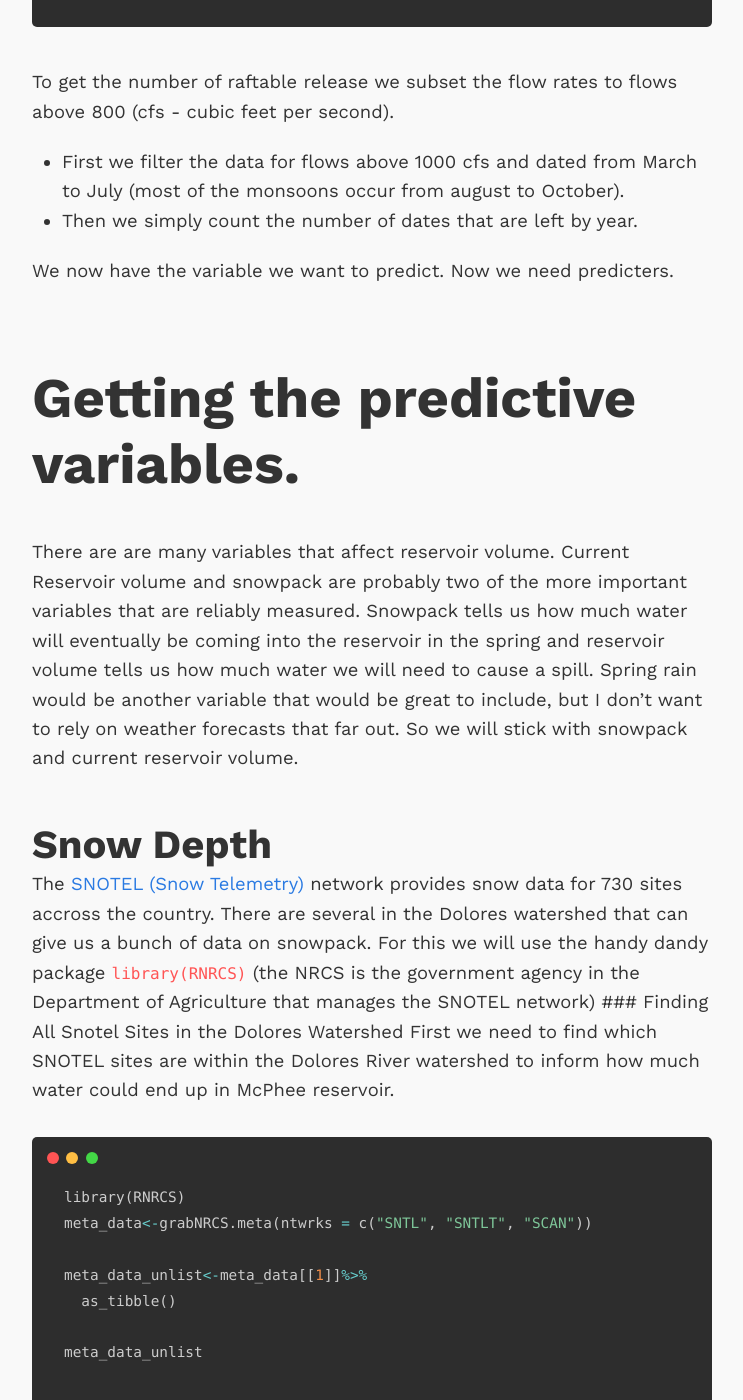
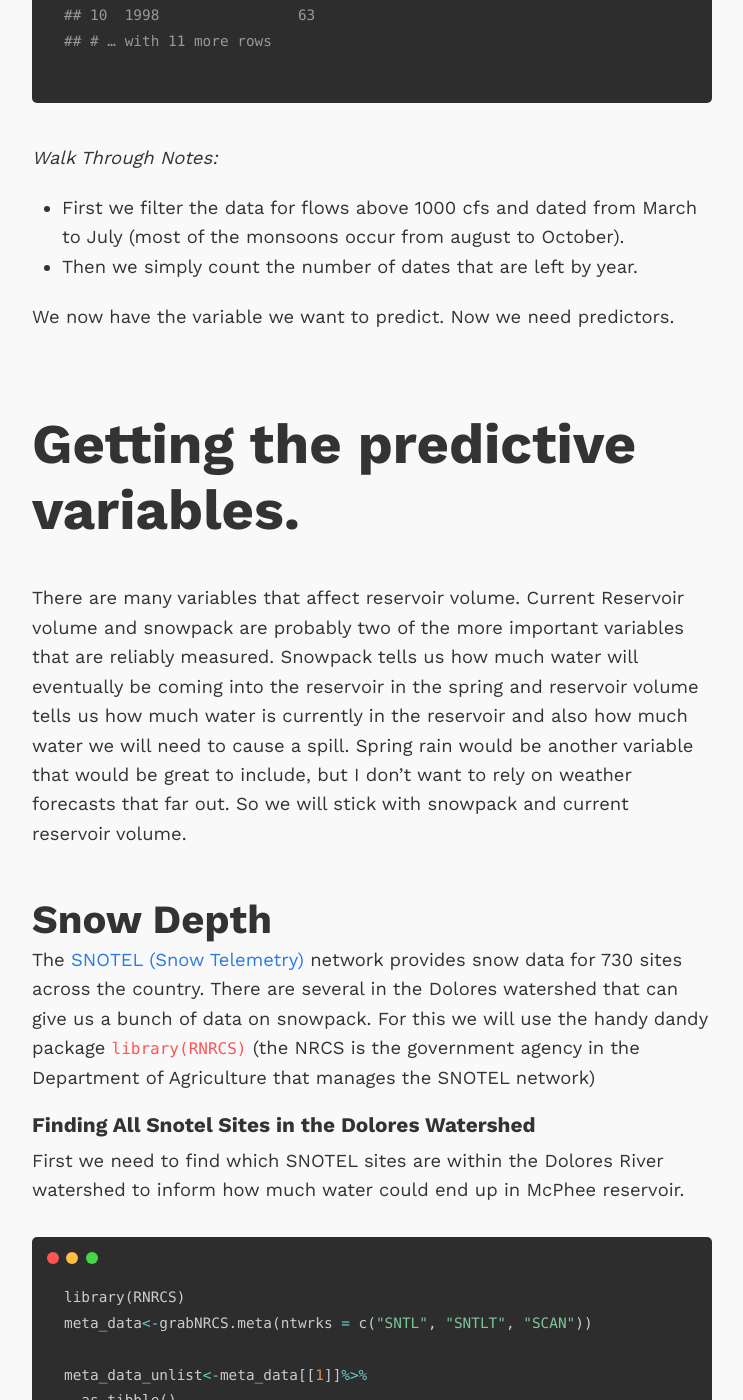
Before and after one commit to mschmidty/bio_notes, a Jekyll site: the page built from r/_posts/2020-02-09-dolores-predict.md, in a window 1280 px wide and 1400 px high, scrolled down 6131 px. Shown: the whole window, without its empty margins (268-1011 px from the left). Built offline with Jekyll 4.4.1, drawn with Linux system fonts in a browser that asks for light colours; some of the changed text lies outside the part shown.

Commit message:
edited flow data

````diff
--- a/r/_posts/2020-02-09-dolores-predict.md
+++ b/r/_posts/2020-02-09-dolores-predict.md
@@ -6,16 +6,13 @@
 published: true
 ---
 
-I live next to the Dolores River. It’s an often overlooked gem of the southwest. It runs from just outside Rico, Colorado at its headwaters to the Colorado River near Moab, Utah. It’s an experience.
+I live next to the Dolores River. It’s an often overlooked gem of the southwest. It runs from just outside Rico, Colorado at its headwaters to the Colorado River near Moab, Utah. Rafting it is an experience.
 
 As of late the river has become something of a destination for the rafting community. Most sections of the river are mellow and scenic. But two sections have class 4 rapids that keep things interesting: Snaggletooth Rapid and State Line Rapid (also known as the Chicken Raper Rapid).
 
-In 1985 the McPhee Dam was completed, forever changing the flow of the lower Dolores River. Today, farmers and ranchers rely on water from the McPhee Dam to to grow crops and raise livestock. As a result, the primary goal of reservoir managers is to keep as much water in the reservoir as possible. Raftable releases are secondary.
+In 1985 the McPhee Dam was completed, forever changing the flow of the lower Dolores River. Today, farmers, ranchers adn local ranchers rely on water from the McPhee Dam to to grow crops and raise livestock. As a result, the primary goal of reservoir managers is to keep as much water in the reservoir as possible. Raftable and ecological releases are secondary.This has resulted in several years where the reservoir has not filled and there have been no raftable releases. Other years reservoir managers say that the there will be no release and we get a release.
 
-This has resulted in several years where the reservoir has not filled and there have been no raftable releases. Other years reservoir managers say that the ther will be no release and we get a release.
-
-Because the Dolores is so loved in our community, there are a few people who try and predict when the Dolores. I thought it would be fun to do myself. Here’s how I built my model to predict the number of days the Dolores would run.
-
+Because the Dolores is so loved in our community, there are a few people who try and predict when the Dolores will have a raftable release. Given my love of R, I thought it would be fun to do myself. The following are notes on how I built my model. I do my best to go over each step and detail why and how I included each covariate.
 ## Load Packages
 
 Here I load packages and set a custom theme. You can skip this part and just add in `set_theme(theme_light)` if you want to skip this part.
@@ -89,8 +86,10 @@
 ## # … with 12,088 more rows
 ```
 
-I want to predict the raftable days released below McPhee Dam. To do this I need flow data from a gauge below McPhee. There are a few to choose from, but the oldest is at Bedrock, CO. To get the data I used the USGS Water Services REST API. There’s an R package that you can used to get the data, but since I’d used the API a few times before and I knew that the data could be returned in tab-separated format, I just used the `readr::read_tsv()` function.
-* The first step is to build the URL for the API. I used the USGS Rest API builder tool to get the right data. I concatenated in todays data using `Sys.Date()` function.
+I want to predict the raftable days released below McPhee Dam. To do this I need flow data from a gauge below McPhee. Flow gauge data will tell me which days had enough flow to raft and which days did not. There are a few gauges to to choose from within the extensive USGS flow gauge system, but the oldest is at Bedrock, CO. To get the data I used the USGS Water Services REST API. There’s an R package that you can used to get the data, but since I’d used the API a few times before and I knew that the data could be returned in tab-separated format, I just used the `readr::read_tsv()` function.
+
+*Walk Through Notes:*
+* The first step is to build the URL for the API. I used the USGS Rest API builder tool to get the right data.
 * Then used the `read_tsv()` function to pull data from the API skpping the first 35 lines of comments.
 * I then renamed the columns to something I could understand.
 * And then convert the site_ids to Characters instead of numbers. I pulled data from above and below the dams because at the time I thought I might use the data from above the Dam later for another predictive variable.
@@ -112,10 +111,10 @@
 
 ![Dolores Flows from 2008 to Present]({{"/r/assets/dolores_predict/figure-gfm/unnamed-chunk-3-1.jpeg" | relative_url}})<!-- -->
 
-I know from living here that the Dolores has flash flood events in the monsoon season around the end of August giving the river raftable flows that are not produced by a Dam release. I want to remove these events from the prediction because they could alter our predictive variable.
+
 
 ### Subsetting the release
-
+Next I needed to subset days where there is a raftable release.  Releases happen during spring runoff so I wanted to subset those days in the spring that had greater than 800 cfs (cubic feet per second) of flow.  I wanted to make sure to exclude non
 ``` r
 predicted_variable<-bedrock_flow%>%
   filter(flow>800 & month(date) %in% c(3:7))%>%
@@ -142,20 +141,23 @@
 ## # … with 11 more rows
 ```
 
-To get the number of raftable release we subset the flow rates to flows above 800 (cfs - cubic feet per second).
 
-  - First we filter the data for flows above 1000 cfs and dated from March to July (most of the monsoons occur from august to October).
-  - Then we simply count the number of dates that are left by year.
+*Walk Through Notes:*
+* First we filter the data for flows above 1000 cfs and dated from March to July (most of the monsoons occur from august to October).
+* Then we simply count the number of dates that are left by year.
 
-We now have the variable we want to predict. Now we need predicters.
+We now have the variable we want to predict. Now we need predictors.
 
 # Getting the predictive variables.
 
-There are are many variables that affect reservoir volume. Current Reservoir volume and snowpack are probably two of the more important variables that are reliably measured. Snowpack tells us how much water will eventually be coming into the reservoir in the spring and reservoir volume tells us how much water we will need to cause a spill. Spring rain would be another variable that would be great to include, but I don’t want to rely on weather forecasts that far out. So we will stick with snowpack and current reservoir volume.
+There are many variables that affect reservoir volume. Current Reservoir volume and snowpack are probably two of the more important variables that are reliably measured. Snowpack tells us how much water will eventually be coming into the reservoir in the spring and reservoir volume tells us how much water is currently in the reservoir and also how much water we will need to cause a spill. Spring rain would be another variable that would be great to include, but I don’t want to rely on weather forecasts that far out. So we will stick with snowpack and current reservoir volume.
 
 ## Snow Depth
 
-The [SNOTEL (Snow Telemetry)](https://en.wikipedia.org/wiki/SNOTEL) network provides snow data for 730 sites accross the country. There are several in the Dolores watershed that can give us a bunch of data on snowpack. For this we will use the handy dandy package `library(RNRCS)` (the NRCS is the government agency in the Department of Agriculture that manages the SNOTEL network) \#\#\# Finding All Snotel Sites in the Dolores Watershed First we need to find which SNOTEL sites are within the Dolores River watershed to inform how much water could end up in McPhee reservoir.
+The [SNOTEL (Snow Telemetry)](https://en.wikipedia.org/wiki/SNOTEL) network provides snow data for 730 sites across the country. There are several in the Dolores watershed that can give us a bunch of data on snowpack. For this we will use the handy dandy package `library(RNRCS)` (the NRCS is the government agency in the Department of Agriculture that manages the SNOTEL network)
+
+### Finding All Snotel Sites in the Dolores Watershed
+First we need to find which SNOTEL sites are within the Dolores River watershed to inform how much water could end up in McPhee reservoir.
 
 ``` r
 library(RNRCS)
@@ -209,7 +211,7 @@
 ## #   site_id <chr>, site_id_num <dbl>
 ```
 
-**dolores\_sites** - We then filter all sites in Colorado (“CO”) and detect all of the huc values with 140300. To pull data from the sites we will need a site ID number. The Meta data has the site IDs in a string that contains characters and numbers.
+**dolores_sites** - We then filter all sites in Colorado (“CO”) and detect all of the huc values with 140300. To pull data from the sites we will need a site ID number. The Meta data has the site IDs in a string that contains characters and numbers.
 
 ``` r
 dolores_site_ids<-dolores_sites%>%
@@ -224,7 +226,7 @@
 ## [1] 1185 1060  465  739  586  589
 ```
 
-**dolores\_site\_ids** - The last step is to convert the `site_id_num` variable into a vector so that we can pull data from each site in the next step.
+**dolores_site_ids** - The last step is to convert the `site_id_num` variable into a vector so that we can pull data from each site in the next step.
 
 ## Pulling the data from the snotel sites
 
@@ -245,7 +247,11 @@
 }
 ```
 
-To get data from each site we need to use `grabNRCS.data()` function. `grabNRCS.data` takes: \* `network` - the network we want to pull from. \* the `site_id` which we produced a list of in the last step. \* `DayBgn` - The first day you want to pull data from. \* `DayEnd` - the Last date you want data from. Here we use the system data (Today).
+To get data from each site we need to use `grabNRCS.data()` function. `grabNRCS.data` takes:
+* `network` - the network we want to pull from.
+* the `site_id` which we produced a list of in the last step.
+* `DayBgn` - The first day you want to pull data from.
+* `DayEnd` - the Last date you want data from. Here we use the system data (Today).
 
 We then convert the data to a tibble for better output in Rstudio and add a column with `mutate` with the site\_id number for working with the data later.
 
@@ -292,7 +298,9 @@
 ## #   Wind.Speed.Maximum..mph. <dbl>
 ```
 
-`lapply` takes: \* `dolores_site_ids` a vector of values to loop over. \* `get_snotl_data` a function to inject each of the vector values into one at a time.
+`lapply` takes:
+* `dolores_site_ids` a vector of values to loop over.
+* `get_snotl_data` a function to inject each of the vector values into one at a time.
 
 `lapply` returns a list so the final step is to `bind_rows` which merges all of the columns.
 
@@ -573,7 +581,10 @@
 ## # … with 12,816 more rows
 ```
 
-We use the `{RNRCS}` package again to get Bureau of Reclemation (BOR - the agency that managed the McPhee dam)data. \* The `{RNRCS}` package has a function to grab Bureau of Reclemation data `grabBOR.data()`. It works much the same way as the `grapNRCS.data()` function that we wrapped our own function around above. However this time, we only needed one site so I just looked it up and put it in instead of using a meta function to get sites like we did with the snotel data. \* We convert the data to a tibble (df) convert the date to date format and convert the volume into numeric. \* We then subset the columns to just date and reservoir volume.
+We use the `{RNRCS}` package again to get Bureau of Reclemation (BOR - the agency that managed the McPhee dam)data.
+* The `{RNRCS}` package has a function to grab Bureau of Reclemation data `grabBOR.data()`. It works much the same way as the `grapNRCS.data()` function that we wrapped our own function around above. However this time, we only needed one site so I just looked it up and put it in instead of using a meta function to get sites like we did with the snotel data.
+* We convert the data to a tibble (df) convert the date to date format and convert the volume into numeric.
+* We then subset the columns to just date and reservoir volume.
 
 ### Summarize data to yearly
 
@@ -606,7 +617,10 @@
 ## # … with 24 more rows
 ```
 
-Here we subset the data to just the winter months and then summarize by year by getting the minimum value for all three months (I originally averaged the months, but getting the min gives a better prediction). \* First we filter January and February to get that years lowest reservoir values prior to runoff. \* We then `group_by()` year and then get the minimul volume from each of the two months. \* then we rename the first column to year instead of `year(date)` and filter out all years before 1987.
+Here we subset the data to just the winter months and then summarize by year by getting the minimum value for all three months (I originally averaged the months, but getting the min gives a better prediction).
+* First we filter January and February to get that years lowest reservoir values prior to runoff.
+* We then `group_by()` year and then get the minimul volume from each of the two months.
+* then we rename the first column to year instead of `year(date)` and filter out all years before 1987.
 
 # Building the Model
 
@@ -691,7 +705,11 @@
 ## Tuning parameter 'mtry' was held constant at a value of 2
 ```
 
-Here we build a cross validated random forest regression model to go predict number of raftable days. \* `meothod = "repeatedcv"` is repeated cross validation where we do 10 cross validations 3 times with a random search. \* We use the `train()` functio from caret to fit the model using both predictive variables `avg_snow_water_e` and `min_vol`. \* We use Random Forest algorythm `"rf"` with 2000 trees. \* we try 3 mtry depths (thgere are only two because we have only two variables, but tuneLength of two was not tuning at all for some reason).
+Here we build a cross validated random forest regression model to go predict number of raftable days.
+* `meothod = "repeatedcv"` is repeated cross validation where we do 10 cross validations 3 times with a random search.
+* We use the `train()` functio from caret to fit the model using both predictive variables `avg_snow_water_e` and `min_vol`.
+* We use Random Forest algorythm `"rf"` with 2000 trees.
+* we try 3 mtry depths (thgere are only two because we have only two variables, but tuneLength of two was not tuning at all for some reason).
 
 ### Evaluating the model
 
````
Also changed, not shown: other parts of r/_posts/2020-02-09-dolores-predict.md (+1 -1 lines).
